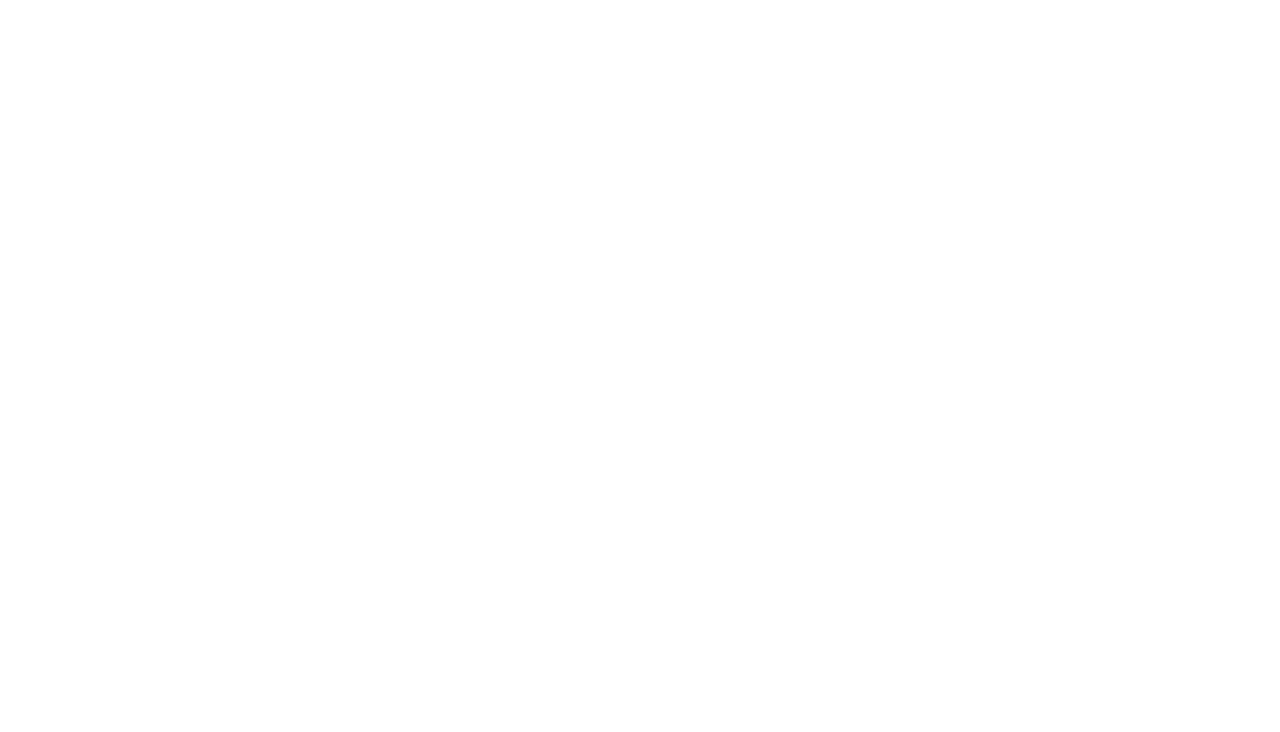
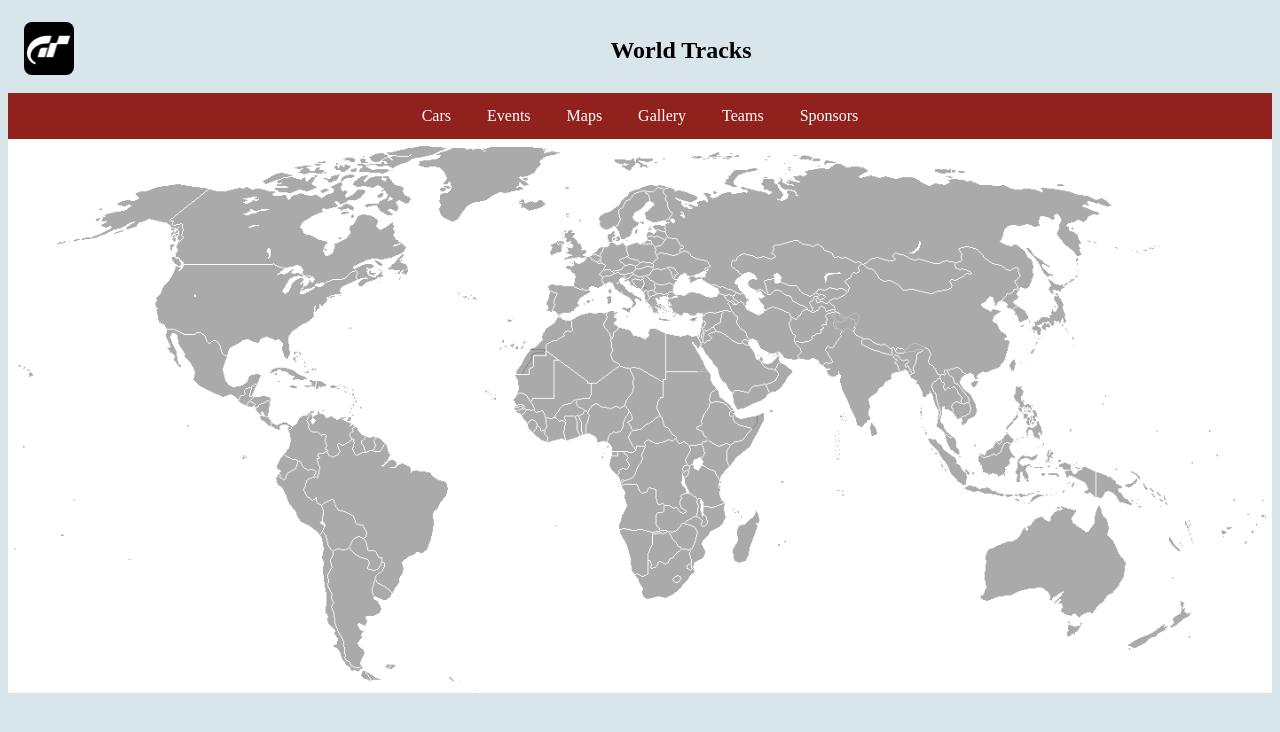
Before and after one commit to JMS063/GT-Sports, a plain HTML site: page world_map.html in a window 1280 px wide. Drawn offline with Linux system fonts and the light colour scheme.

Commit message:
new features and navigation between pages

```diff
--- a/car_by_world.html
+++ b/car_by_world.html
@@ -0,0 +1,25 @@
+<!DOCTYPE html>
+<html lang="en">
+<head><Title>GTSports : Something more than game </Title>
+<link rel="stylesheet" href="car_style.css">
+</head>
+<body>
+
+  <div style="display: flex; align-items: center;">
+    <a href="index.html">
+      <img id="logo" src="logo.png" width="50px">
+   </a>
+    <h1>Cars </h1>
+  </div>
+  <nav>
+    <ul>
+      <li><a href="car_by_world.html">Cars</a></li>
+      <li><a href="#">Events</a></li>
+      <li><a href="world_map.html">Maps</a></li>
+      <li><a href="#">Gallery</a></li>
+      <li><a href="#">Teams</a></li>
+      <li><a href="#">Sponsors</a></li>
+    </ul>
+  </nav>
+</body>
+</html>
--- /dev/null
+++ b/car_style.css
@@ -0,0 +1,37 @@
+body{
+    background-color:#d8e6eb ;
+}
+h1 {
+  color: black;
+   text-align: center;
+   width: 100%;
+   font-size:x-large ;
+}
+#logo {
+    border-radius: 8px;
+}
+
+nav {
+  background-color: #91211c;
+  text-align: center;
+}
+
+ul {
+  list-style-type: none;
+  margin: 0;
+  padding: 0;
+  display: inline-block;
+}
+
+li {
+  float: none;
+  display: inline-block;
+}
+
+a {
+  display: block;
+  color: white;
+  text-align: center;
+  padding: 14px 16px;
+  text-decoration: none;
+}
--- /dev/null
+++ b/world_map.css
@@ -0,0 +1,44 @@
+body{
+    background-color:#d8e6eb ;
+}
+h1 {
+  color: black;
+   text-align: center;
+   width: 100%;
+   font-size:x-large ;
+}
+#logo {
+    border-radius: 8px;
+}
+
+nav {
+  background-color: #91211c;
+  text-align: center;
+}
+
+ul {
+  list-style-type: none;
+  margin: 0;
+  padding: 0;
+  display: inline-block;
+}
+
+li {
+  float: none;
+  display: inline-block;
+}
+
+a {
+  display: block;
+  color: white;
+  text-align: center;
+  padding: 14px 16px;
+  text-decoration: none;
+}
+
+#world_map{
+    width: 100%;
+    height: 100%;
+    display: block;
+    margin: auto;
+  }
--- a/world_map.html
+++ b/world_map.html
@@ -0,0 +1,26 @@
+<!DOCTYPE html>
+<html lang="en">
+<head><Title>GTSports : Something more than game </Title>
+<link rel="stylesheet" href="world_map.css">
+</head>
+<body>
+
+  <div style="display: flex; align-items: center;">
+    <a href="index.html">
+        <img id="logo" src="logo.png" width="50px">
+     </a>
+    <h1>World Tracks </h1>
+  </div>
+  <nav>
+    <ul>
+        <li><a href="car_by_world.html">Cars</a></li>
+        <li><a href="#">Events</a></li>
+        <li><a href="world_map.html">Maps</a></li>
+        <li><a href="#">Gallery</a></li>
+        <li><a href="#">Teams</a></li>
+        <li><a href="#">Sponsors</a></li>
+    </ul>
+  </nav>
+  <img id="world_map" src="BlankMap.png">
+</body>
+</html>
```
Also changed, not shown: index.html (+5 -3 lines), BlankMap.png (added), 2 other files.
